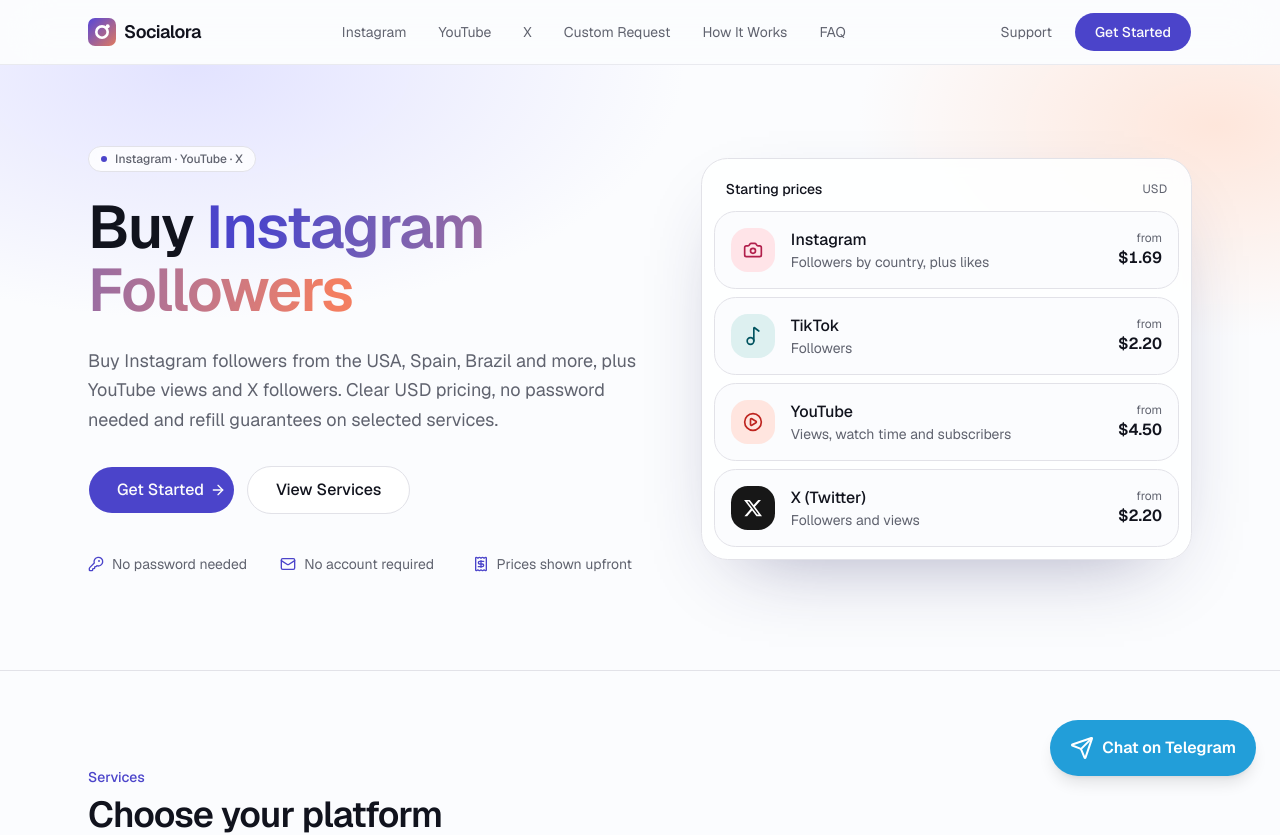
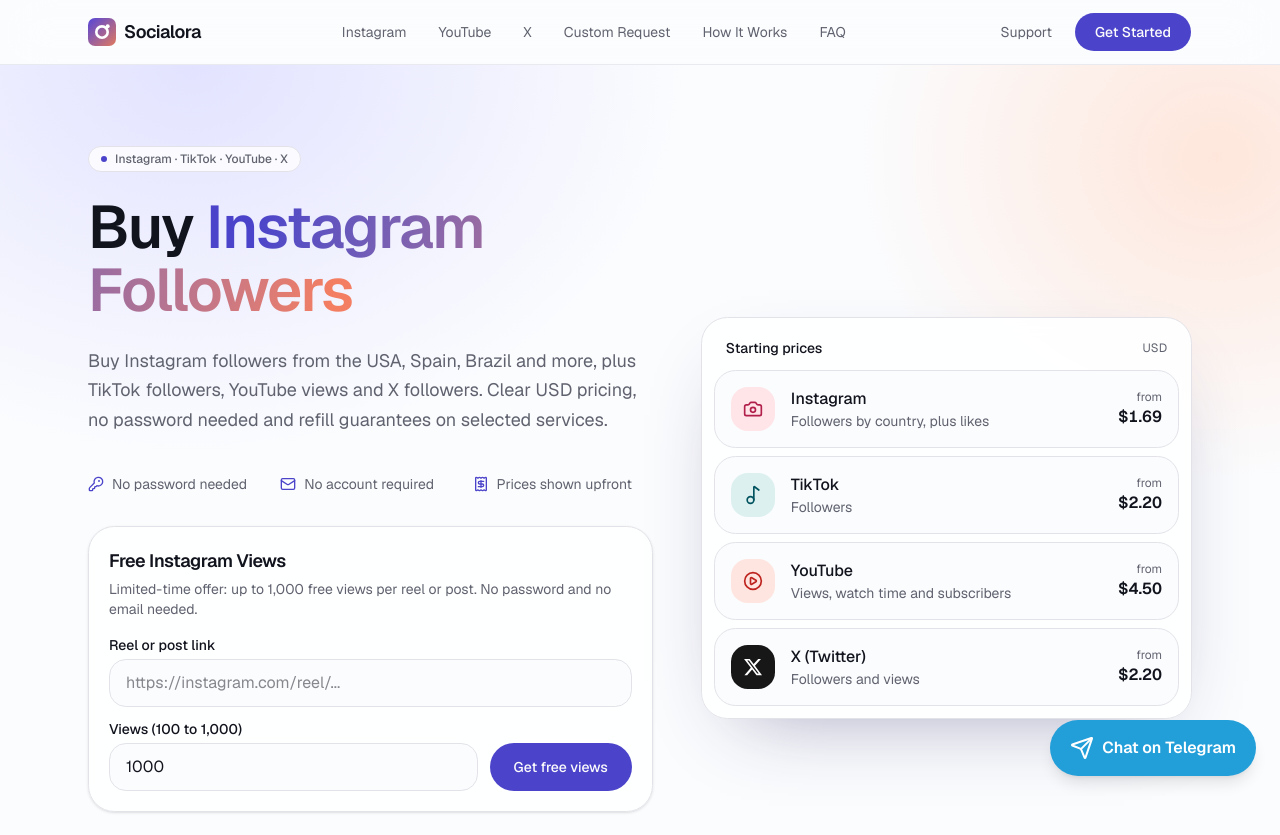
Before and after one commit to socialora1-code/socialora, a Next.js app: page / in a window 1280 px wide. Shown: the top 835 px of the page. Built offline with nearby package versions, Linux system fonts and the light colour scheme; no server answers.

Commit message:
Update hero.tsx

```diff
--- a/components/home/hero.tsx
+++ b/components/home/hero.tsx
@@ -1,5 +1,6 @@
 import { ArrowRight, KeyRound, Mail, Receipt } from 'lucide-react'
 import Link from 'next/link'
+import { FreeViewsForm } from '@/components/home/free-views-form'
 import { PlatformIcon } from '@/components/site/platform-icon'
 import { buttonVariants } from '@/components/ui/button'
 import { getStartingPriceCents, PLATFORMS } from '@/lib/catalog'
@@ -17,15 +18,30 @@ export function Hero() {
         <div className="min-w-0">
           <p className="inline-flex items-center gap-2 rounded-full border border-border bg-card/80 px-3 py-1 text-xs font-medium text-muted-foreground backdrop-blur">
             <span className="size-1.5 rounded-full bg-primary" aria-hidden="true" />
-            Instagram · YouTube · X
+            Instagram · TikTok · YouTube · X
           </p>
           <h1 className="mt-6 text-5xl leading-[1.05] font-semibold tracking-tight text-balance sm:text-6xl">
             Buy <span className="text-gradient">Instagram Followers</span>
           </h1>
           <p className="mt-6 max-w-xl text-lg leading-relaxed text-muted-foreground text-pretty">
-            Buy Instagram followers from the USA, Spain, Brazil and more, plus YouTube views and X followers.
-            Clear USD pricing, no password needed and refill guarantees on selected services.
+            Buy Instagram followers from the USA, Spain, Brazil and more, plus TikTok followers, YouTube views and X
+            followers. Clear USD pricing, no password needed and refill guarantees on selected services.
           </p>
+          <ul className="mt-10 grid gap-3 text-sm text-muted-foreground sm:grid-cols-3">
+            {[
+              { icon: KeyRound, label: 'No password needed' },
+              { icon: Mail, label: 'No account required' },
+              { icon: Receipt, label: 'Prices shown upfront' },
+            ].map((item) => (
+              <li key={item.label} className="flex items-center gap-2">
+                <item.icon className="size-4 shrink-0 text-primary" aria-hidden="true" />
+                {item.label}
+              </li>
+            ))}
+          </ul>
+
+          <FreeViewsForm />
+
           <div className="mt-8 flex flex-col gap-3 sm:flex-row">
             <Link href="/order" className={cn(buttonVariants(), 'h-12 rounded-full px-7 text-base')}>
               Get Started
@@ -38,18 +54,6 @@ export function Hero() {
               View Services
             </Link>
           </div>
-          <ul className="mt-10 grid gap-3 text-sm text-muted-foreground sm:grid-cols-3">
-            {[
-              { icon: KeyRound, label: 'No password needed' },
-              { icon: Mail, label: 'No account required' },
-              { icon: Receipt, label: 'Prices shown upfront' },
-            ].map((item) => (
-              <li key={item.label} className="flex items-center gap-2">
-                <item.icon className="size-4 shrink-0 text-primary" aria-hidden="true" />
-                {item.label}
-              </li>
-            ))}
-          </ul>
         </div>
 
         <div className="relative min-w-0">
```
